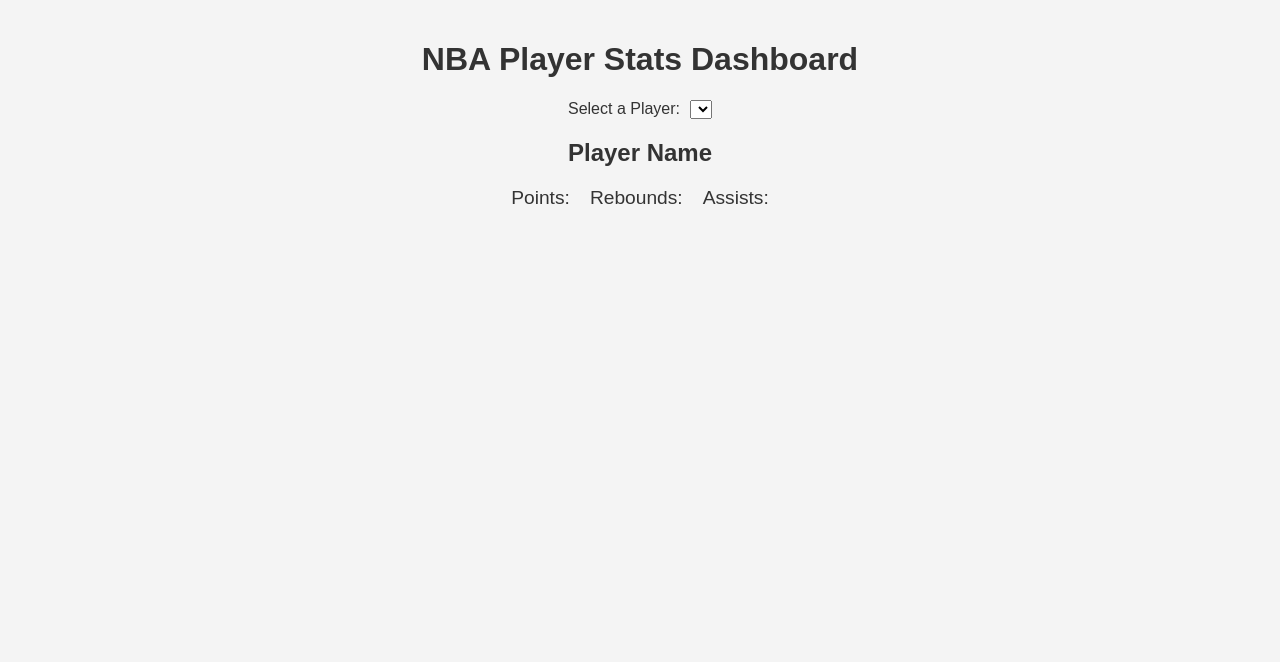
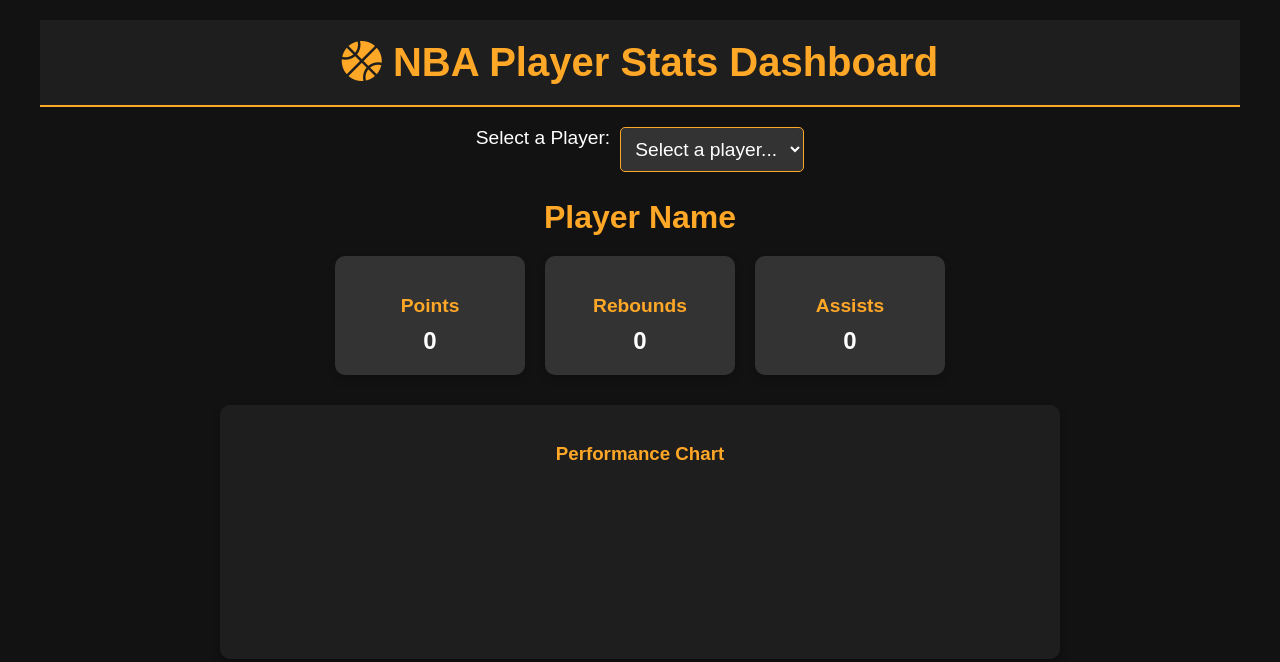
Before and after one commit to JoshxWill/NBA-Player-Stats-Dashboard, a plain HTML site: page index.html in a window 1280 px wide. Drawn offline with nearby package versions, Linux system fonts and the light colour scheme; files that its build step writes are made by us from their sources; no server answers; files whose address does not match are found by name.

Commit message:
Commit 2 (Updated CSS)

```diff
--- a/app.js
+++ b/app.js
@@ -36,13 +36,34 @@ document.addEventListener('DOMContentLoaded', async () => {
                 data: [0, 0, 0],
                 backgroundColor: ['rgba(255, 99, 132, 0.2)', 'rgba(54, 162, 235, 0.2)', 'rgba(75, 192, 192, 0.2)'],
                 borderColor: ['rgba(255, 99, 132, 1)', 'rgba(54, 162, 235, 1)', 'rgba(75, 192, 192, 1)'],
-                borderWidth: 1
+                borderWidth: 2
             }]
         },
         options: {
             scales: {
                 y: {
-                    beginAtZero: true
+                    beginAtZero: true,
+                    ticks: {
+                        color: '#ffffff'
+                    },
+                    grid: {
+                        color: 'rgba(255, 255, 255, 0.1)'
+                    }
+                },
+                x: {
+                    ticks: {
+                        color: '#ffffff'
+                    },
+                    grid: {
+                        color: 'rgba(255, 255, 255, 0.1)'
+                    }
+                }
+            },
+            plugins: {
+                legend: {
+                    labels: {
+                        color: '#ffffff'
+                    }
                 }
             }
         }
--- a/index.html
+++ b/index.html
@@ -4,17 +4,19 @@
     <meta charset="UTF-8">
     <meta name="viewport" content="width=device-width, initial-scale=1.0">
     <title>NBA Player Stats Dashboard</title>
+    <link rel="stylesheet" href="https://cdnjs.cloudflare.com/ajax/libs/font-awesome/6.0.0-beta3/css/all.min.css">
     <link rel="stylesheet" href="css/style.css">
 </head>
 <body>
     <div class="container">
         <header>
-            <h1>NBA Player Stats Dashboard</h1>
+            <h1><i class="fas fa-basketball-ball"></i> NBA Player Stats Dashboard</h1>
         </header>
 
         <section class="player-selection">
             <label for="playerSelect">Select a Player:</label>
             <select id="playerSelect">
+                <option value="" disabled selected>Select a player...</option>
                 <!-- Players will be dynamically loaded here -->
             </select>
         </section>
@@ -22,14 +24,23 @@
         <section class="player-stats">
             <h2 id="playerName">Player Name</h2>
             <div class="stats">
-                <div class="stat">Points: <span id="points"></span></div>
-                <div class="stat">Rebounds: <span id="rebounds"></span></div>
-                <div class="stat">Assists: <span id="assists"></span></div>
-                <!-- More stats can be added here -->
+                <div class="stat">
+                    <h3>Points</h3>
+                    <span id="points">0</span>
+                </div>
+                <div class="stat">
+                    <h3>Rebounds</h3>
+                    <span id="rebounds">0</span>
+                </div>
+                <div class="stat">
+                    <h3>Assists</h3>
+                    <span id="assists">0</span>
+                </div>
             </div>
         </section>
 
         <section class="player-chart">
+            <h3>Performance Chart</h3>
             <canvas id="statsChart"></canvas>
         </section>
     </div>
--- a/style.css
+++ b/style.css
@@ -1,7 +1,8 @@
+/* General Styles */
 body {
-    font-family: Arial, sans-serif;
-    background-color: #f4f4f4;
-    color: #333;
+    font-family: 'Arial', sans-serif;
+    background-color: #121212;
+    color: #ffffff;
     margin: 0;
     padding: 0;
 }
@@ -12,39 +13,92 @@ body {
     padding: 20px;
 }
 
+/* Header */
 header {
     text-align: center;
-    margin-bottom: 20px;
+    padding: 20px;
+    background-color: #1e1e1e;
+    border-bottom: 2px solid #ffa726;
 }
 
+header h1 {
+    font-size: 2.5em;
+    color: #ffa726;
+    margin: 0;
+}
+
+/* Player Selection */
 .player-selection {
     display: flex;
     justify-content: center;
-    margin-bottom: 20px;
+    margin: 20px 0;
 }
 
 .player-selection label {
     margin-right: 10px;
+    font-size: 1.2em;
 }
 
+#playerSelect {
+    padding: 10px;
+    font-size: 1.2em;
+    background-color: #333;
+    color: #ffffff;
+    border: 1px solid #ffa726;
+    border-radius: 5px;
+}
+
+/* Player Stats */
 .player-stats {
     text-align: center;
     margin-bottom: 30px;
+}
+
+.player-stats h2 {
+    font-size: 2em;
+    margin-bottom: 20px;
+    color: #ffa726;
 }
 
 .stats {
     display: flex;
     justify-content: center;
     gap: 20px;
-    margin-top: 10px;
 }
 
 .stat {
-    font-size: 1.2em;
+    background-color: #333;
+    padding: 20px;
+    border-radius: 10px;
+    box-shadow: 0 4px 8px rgba(0, 0, 0, 0.2);
+    text-align: center;
+    width: 150px;
 }
 
+.stat h3 {
+    margin-bottom: 10px;
+    font-size: 1.2em;
+    color: #ffa726;
+}
+
+.stat span {
+    font-size: 1.5em;
+    font-weight: bold;
+}
+
+/* Player Chart */
 .player-chart {
     width: 100%;
     max-width: 800px;
     margin: 0 auto;
+    padding: 20px;
+    background-color: #1e1e1e;
+    border-radius: 10px;
+    box-shadow: 0 4px 8px rgba(0, 0, 0, 0.3);
 }
+
+.player-chart h3 {
+    text-align: center;
+    color: #ffa726;
+    margin-bottom: 20px;
+}
```
